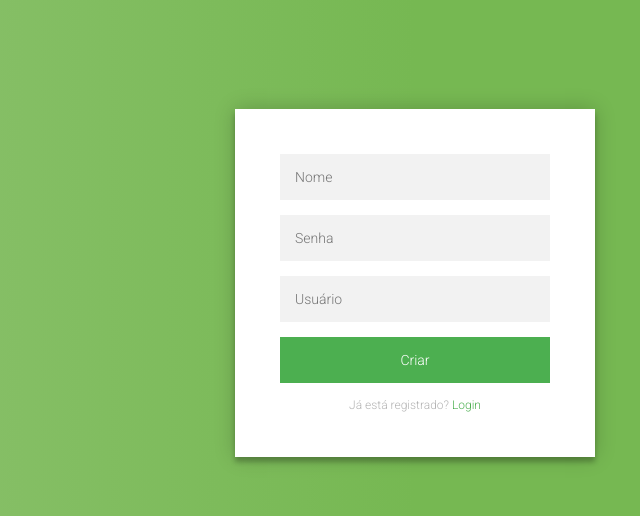
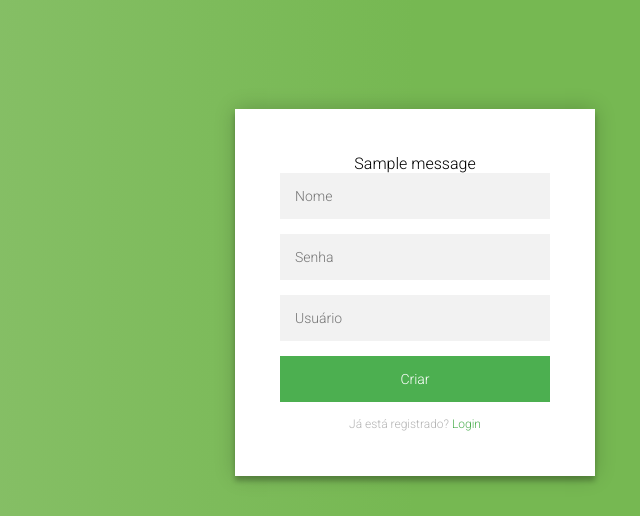
Before and after one commit to Williamcs1400/ProjetoPAA, a Flask app: page /to_register in a window 1280 px wide. Shown: the top 516 px of the page, without its empty margins (225-865 px from the left). Run offline with Flask 2, Linux system fonts and the light colour scheme; tables that the repository leaves empty hold one stand-in row (values such as "Sample post"); one stand-in notice (Sample message) is shown.

Commit message:
Update register.html - flash messages
Exibe mensagens nos casos
- login ou senha ou nome vazios

```diff
--- a/paa/templates/register.html
+++ b/paa/templates/register.html
@@ -8,6 +8,11 @@
     <body>
       <div class="login-page">
         <div class="form">
+          {% for message in get_flashed_messages() %}
+            <div class="alert alert-danger" role="alert">
+            {{ message }}
+            </div>
+          {% endfor %}
           <form class="login-form" action="/register" method="post">
             <input type="text" name="name_register" placeholder="Nome"/>
             <input type="password" name="password_register" placeholder="Senha"/>
```
